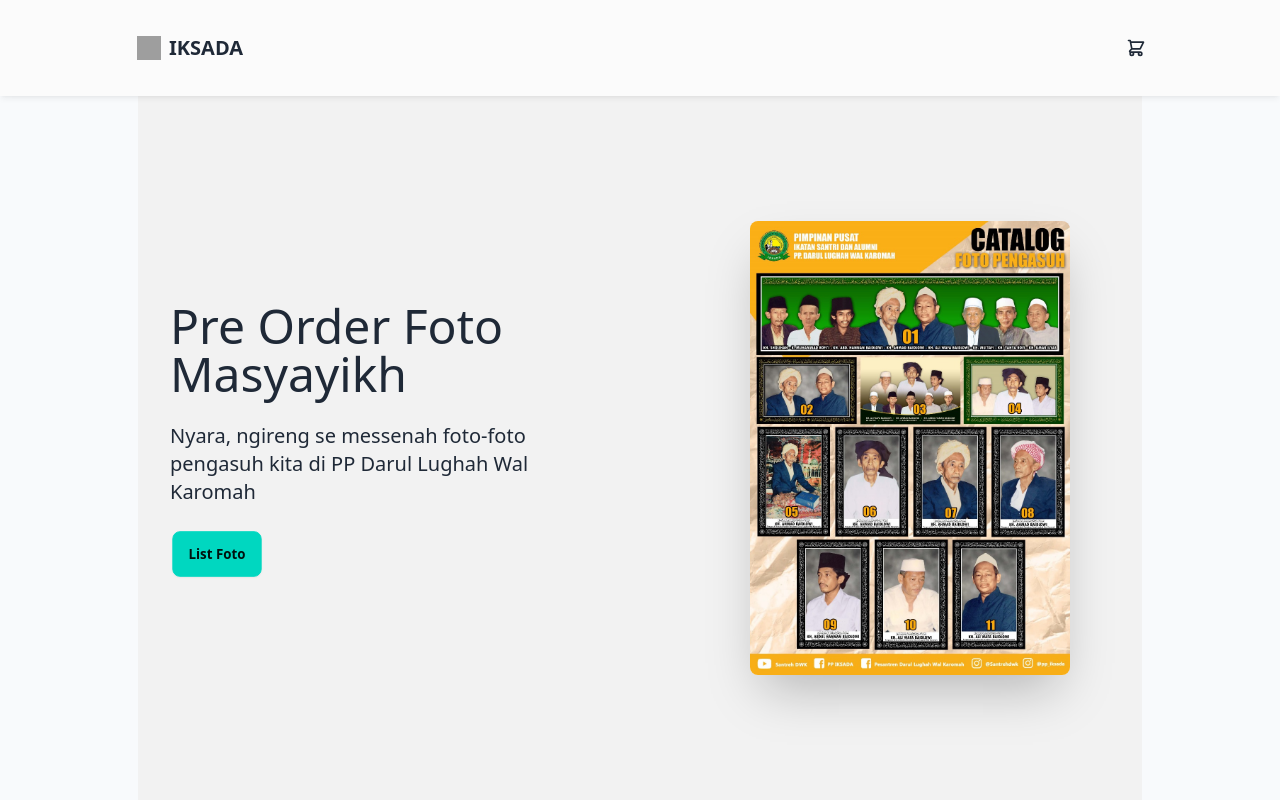
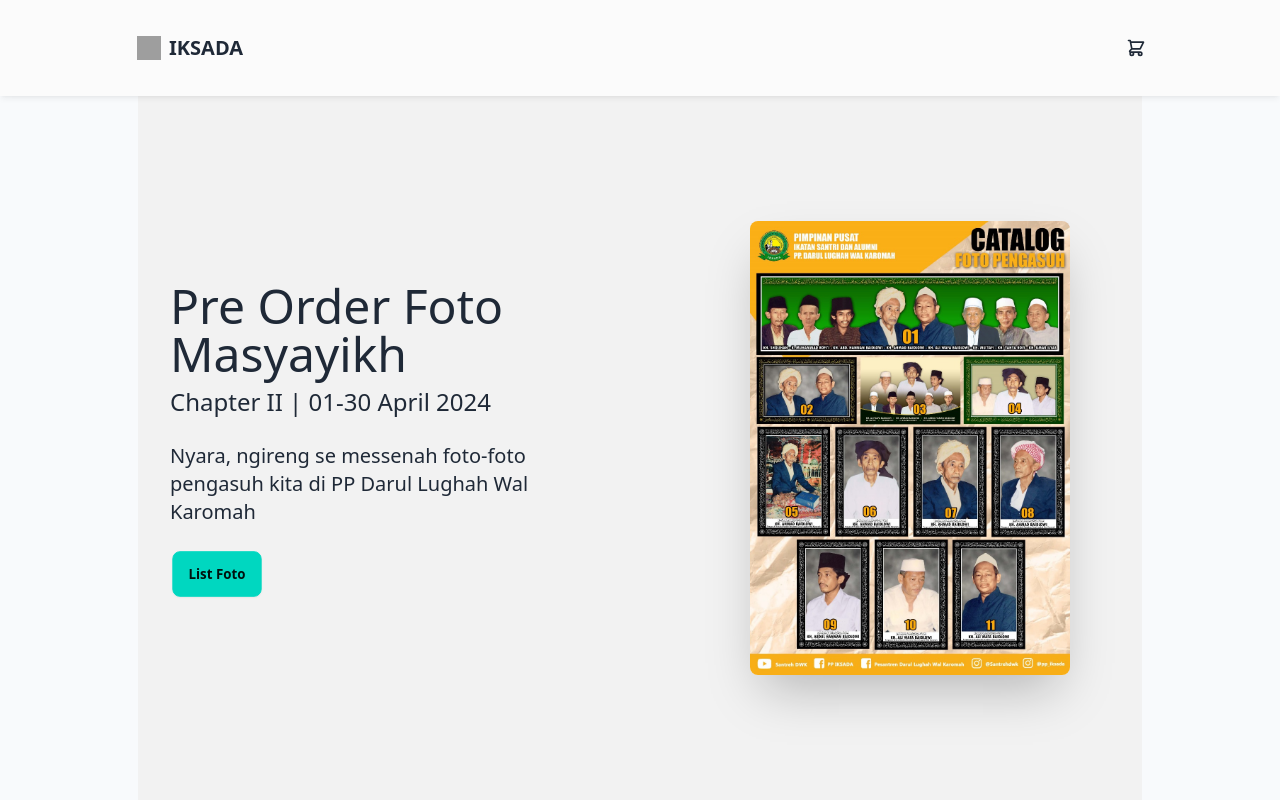
Before and after one commit to oebaedz/preorder-kaos, a React (Vite) app: page / in a window 1280 px wide. Shown: the top 800 px of the page. Built offline with nearby package versions, Linux system fonts and the light colour scheme; grey boxes are pictures that could not be loaded; the HTML template or start-up script is replaced by a standard one.

Commit message:
added sub title in hero

```diff
--- a/src/components/Alert.jsx
+++ b/src/components/Alert.jsx
@@ -32,9 +32,9 @@ const Alert = () => {
       </div>
       <div className="block md:hidden">
         <div className="flex w-full gap-8 px-6 mb-3 py-3 border rounded-2xl bg-cyan-100 items-center">
-          <h3 className="font-medium">Lihat Keranjang?</h3>
-          <button onClick={scrollCheckout} className="btn btn-accent btn-sm">
-            Gass
+          <h3 className="font-medium">Lanjut check out?</h3>
+          <button onClick={scrollCheckout} className="btn px-5 btn-accent btn-sm">
+            Ya
           </button>
         </div>
       </div>
--- a/src/components/Hero.jsx
+++ b/src/components/Hero.jsx
@@ -12,6 +12,9 @@ const Hero = () => {
         <div className="pt-20">
           <h1 className="text-xl md:text-5xl font-medium">
             Pre Order Foto Masyayikh
+          </h1>
+          <h1 className="text-md md:text-2xl mt-2 font-medium">
+            Chapter II | 01-30 April 2024
           </h1>
           <p className="py-6 md:text-xl font-light md:mr-44">
             Nyara, ngireng se messenah foto-foto pengasuh kita <span>di PP Darul Lughah Wal Karomah</span>
```
